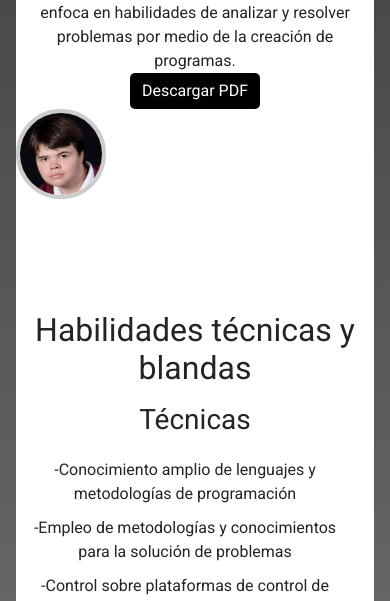
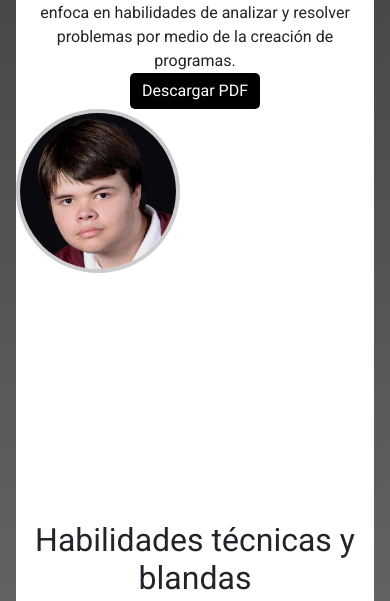
Before and after one commit to DanielBrenes04/PortafolioWeb, a plain HTML site: page index.html in a window 390 px wide. Shown: the part 496-1097 px from the top of the page. Drawn offline with nearby package versions, Linux system fonts and the light colour scheme.

Commit message:
Pfp fix #3

```diff
--- a/estilo.css
+++ b/estilo.css
@@ -6,9 +6,29 @@
 }
 
 .acercami-image {
-    flex: 0 0 25%;
+    flex: 0 0 30%;
     padding-left: 20px;
-    text-align: right;
+    text-align: left;
+    position: relative;
+    width: 300px; /* Adjust the width as needed */
+    height: 300px; /* Adjust the height as needed */
+}
+
+.image-container {
+    position: absolute;
+    top: 50%;
+    right: 0;
+    transform: translate(0, -50%);
+    width: 100%;
+    height: 100%;
+    border-radius: 50%;
+    overflow: hidden;
+}
+
+.image-container img {
+    width: 100%;
+    height: 100%;
+    object-fit: cover;
 }
 
 .acercami-section {
@@ -159,13 +179,16 @@ nav ul li a {
         padding: 6rem 1rem;
     }
 
-    .acercami-image,
-    .acercami-text {
-        padding: 0;
-    }
-
     .acercami-section {
         flex-direction: column;
+    }
+}
+
+@media (max-width: 980px) {
+    .acercami-image {
+        flex: 0 0 50%;
+        padding-left: 0;
+        text-align: center;
     }
 }
 
--- a/index.html
+++ b/index.html
@@ -70,6 +70,7 @@
               <button id="downloadButtonCVE" class="btn btn-custom">Descargar PDF</button>
             </div>
             <div class="col-md-6 acercami-image ">
+              <div class = "image-container"></div>
               <img src="imagenes/Danib.jpg" alt="Profile Picture">
             </div>
           </div>
```
